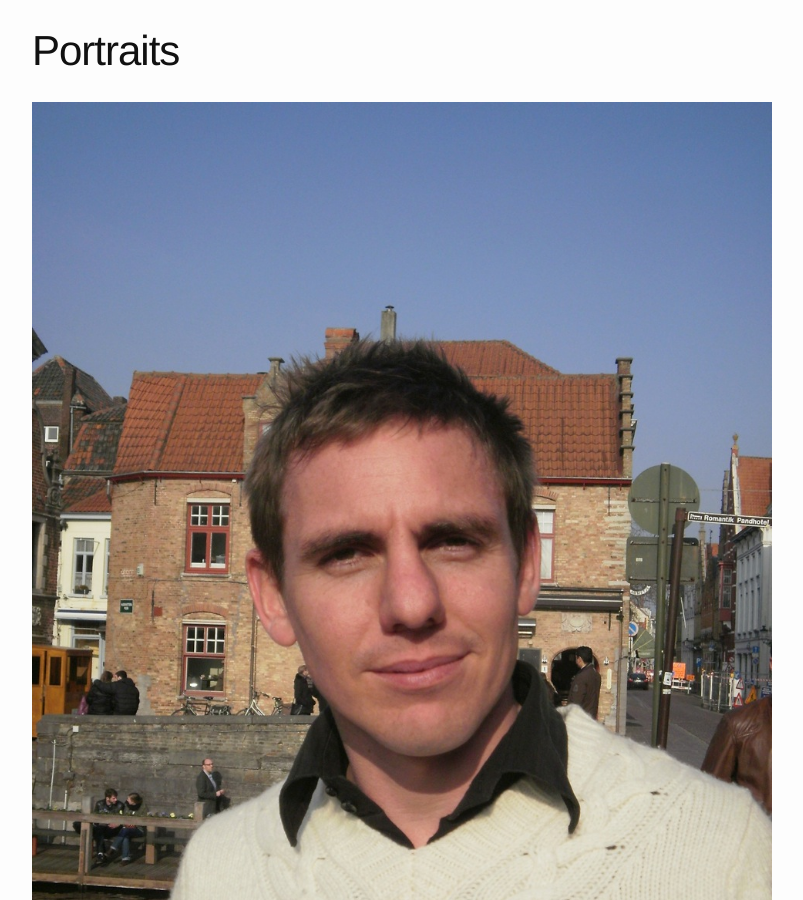
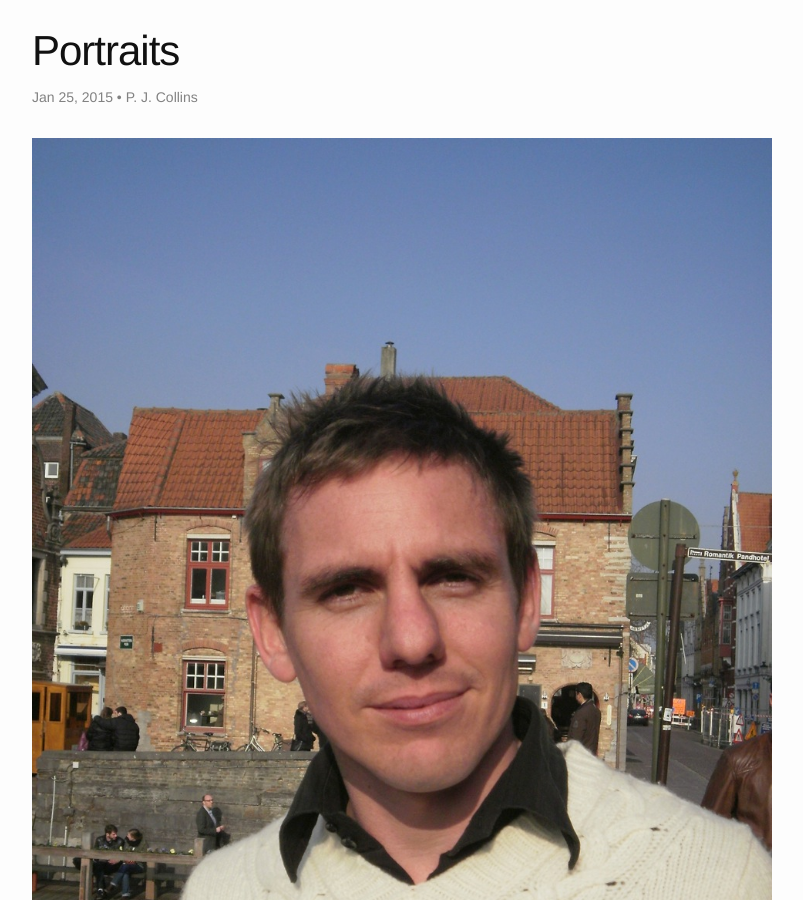
Before and after one commit to patrickjohncollins/patrickjohncollins.github.io, a Jekyll site: the page built from portraits.md, in a window 1280 px wide and 900 px high. Shown: the whole window, without its empty margins (238-1041 px from the left). Built offline with Jekyll 4.4.1, drawn with Linux system fonts in a browser that asks for light colours; our own code applies the rules of GitHub Pages for plain Markdown files.

Commit message:
Set default author and show author and date on all pages

```diff
--- a/_config.yml
+++ b/_config.yml
@@ -1 +1,7 @@
 permalink: pretty
+defaults:
+  -
+    scope:
+      path: ""
+    values:
+      author: "P. J. Collins"
--- a/_layouts/page.html
+++ b/_layouts/page.html
@@ -5,6 +5,14 @@ layout: default
 
   <header class="post-header">
     <h1 class="post-title">{{ page.title | escape }}</h1>
+    <p class="post-meta">
+      <time datetime="{{ page.date | date_to_xmlschema }}" itemprop="datePublished">
+        {% assign date_format = site.minima.date_format | default: "%b %-d, %Y" %}
+        {{ page.date | date: date_format }}
+      </time>
+      {% if page.author %}
+        • <span itemprop="author" itemscope itemtype="http://schema.org/Person"><span itemprop="name">{{ page.author }}</span></span>
+      {% endif %}</p>
   </header>
 
   <div class="post-content">
```
